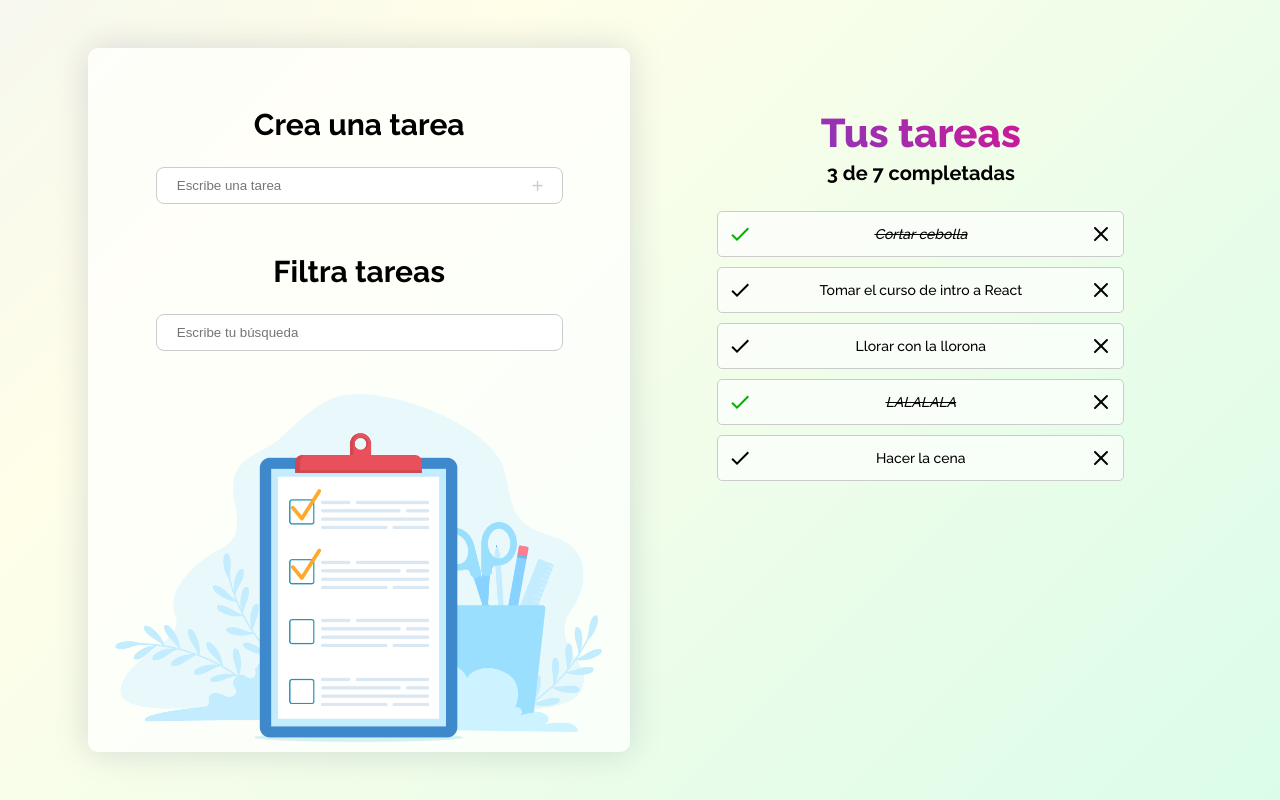
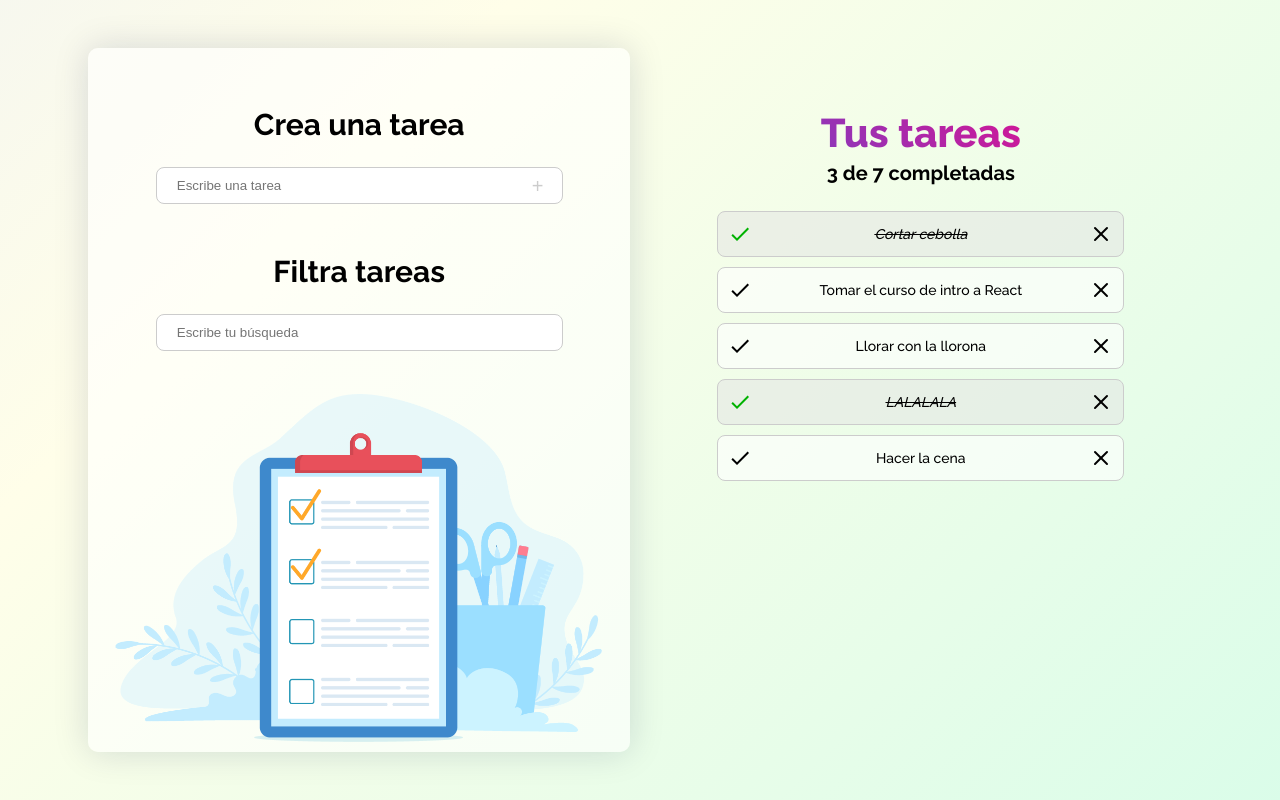
Before and after one commit to julioribera/platzi-react, a React (Create React App) app: page / in a window 1280 px wide. Built offline with nearby package versions, Linux system fonts and the light colour scheme.

Commit message:
Fin de jornada - Actualizar cambios

```diff
--- a/src/App.css
+++ b/src/App.css
@@ -51,7 +51,7 @@ h4 {
 }
 
 .column:first-child {
-    background-color: rgba(255, 255, 255, 0.7);
+    background-color: rgba(255, 255, 255, 0.6);
     box-shadow: 0px 0px 35px rgba(4, 17, 71, 0.15);
     background-image: url('./img/TodoApp.png');
     background-repeat: no-repeat;
--- a/src/TodoItem.css
+++ b/src/TodoItem.css
@@ -5,9 +5,13 @@ li {
     border: 1px solid #ccc; /* Borde para la tarjeta */
     padding: 10px;
     margin-bottom: 10px; /* Espacio entre tarjetas */
-    border-radius: 5px; /* Bordes redondeados para el estilo de tarjeta */
+    border-radius: 8px; /* Bordes redondeados para el estilo de tarjeta */
     list-style-type: none;
-    background-color: rgba(255, 255, 255, 0.7);
+    background-color: rgba(255, 255, 255, 0.6);
+}
+
+li.completed {
+    background-color: rgba(228, 228, 228, 0.5);
 }
 
 li p {
```
